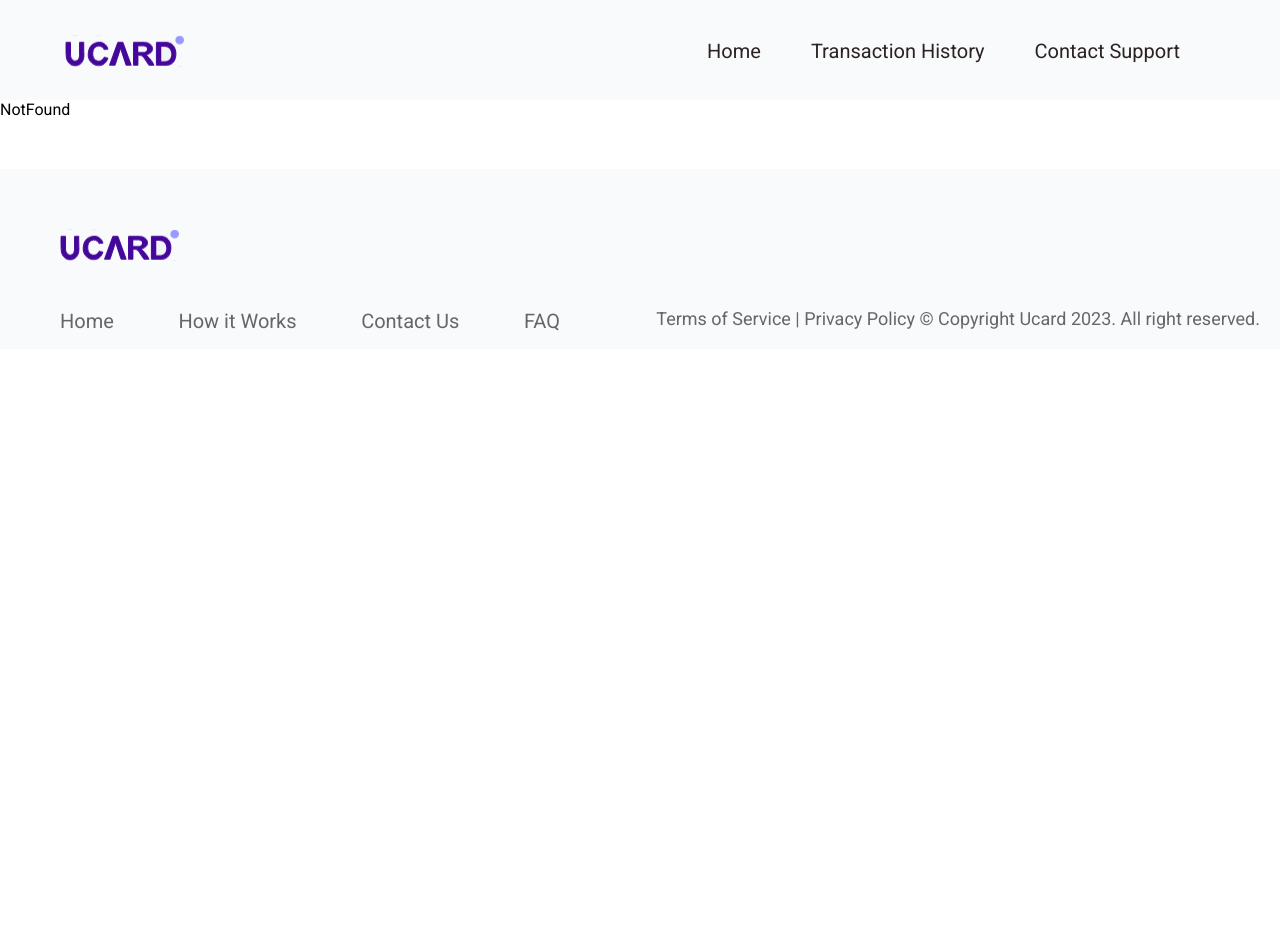
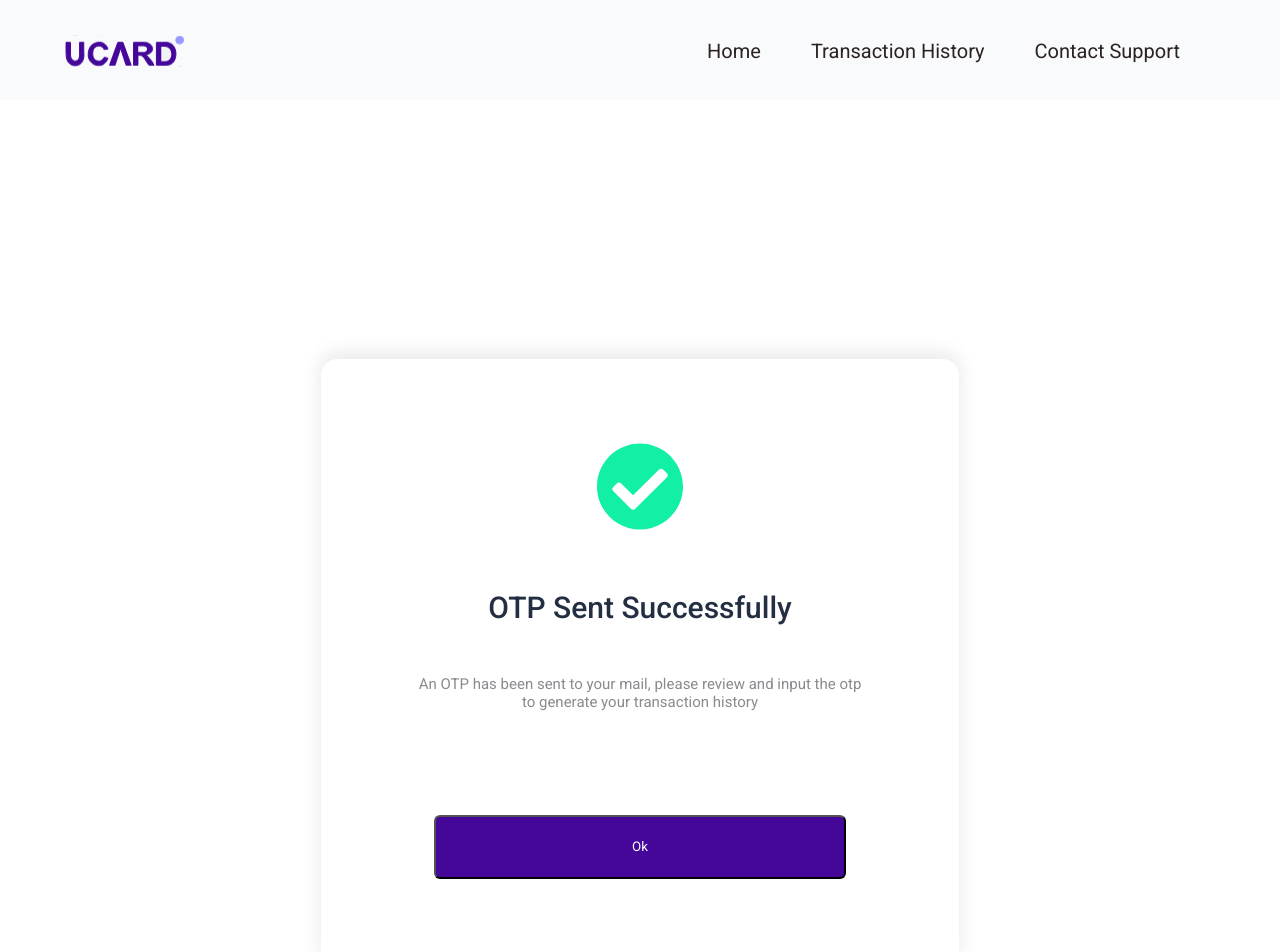
Before and after one commit to Afosbids/ucard_dtc, a React (Vite) app: page /transaction-success in a window 1280 px wide. Shown: the top 952 px of the page. Before the commit the page ends 800 px from the top, so only its background shows below. Built offline with nearby package versions, Linux system fonts and the light colour scheme.

Commit message:
transaction success modal component created

```diff
--- a/src/App.jsx
+++ b/src/App.jsx
@@ -10,6 +10,7 @@ import OrderSummaryPage from './pages/OrderSummaryPage/OrderSummaryPage'
 import PaymentOptionDetailPage from './pages/PaymentOptionDetailPage/PaymentOptionDetail'
 import TransactionConfirmPage from './pages/TransactionConfirmPage/TransactionConfirmPage'
 import TransactionHistoryPage from './pages/TransactionHistoryPage/TransactionHistoryPage'
+import TransactionSuccessfulModal from './components/TransactionSuccessfulModal/TransactionSuccessfulModal'
 import OrderDetailNavBar from './components/OrderDetailPageComponent/OrderDetailNavBar'
 import { Layout } from './components/Layout/Layout'
 import SelectPaymentOption from './components/SelectPaymentOption/SelectPaymentOption'
@@ -29,6 +30,7 @@ function App() {
       <Route path='/transaction-confirm-page' element={<TransactionConfirmPage />}></Route>
       <Route path='/transaction-history-page' element={<TransactionHistoryPage />}></Route>
       <Route path='/select-payment-option' element={<SelectPaymentOption />}></Route>
+      <Route path='/transaction-success' element={<TransactionSuccessfulModal />}></Route>
       <Route path='*' element={<NotFound />} />
       </Route>
     </Routes>
--- a/src/components/TransactionSuccessfulModal/TransactionSuccessfulModal.css
+++ b/src/components/TransactionSuccessfulModal/TransactionSuccessfulModal.css
@@ -17,7 +17,8 @@
 }
 
 .success_icon > img {
-    margin-top: 50px;
+    margin-top: -5px;
+    align-items: center;
 }
 
 .tran_body {
@@ -25,5 +26,52 @@
     flex-direction: column;
     align-items: center;
     justify-content: center;
-    margin-top: -150px;
+    margin-top: 50px;
 }
+
+.tran_body > h1 {
+    display: flex;
+    text-align: center;
+    margin-top: 10px;
+    font-family: 'Roboto';
+    font-style: normal;
+    font-weight: 500;
+    font-size: 30px;
+    line-height: 35px;
+    text-align: center;
+    color: #242E42;
+}
+
+.tran_body > p {
+    display: flex;
+    text-align: center;
+    width: 450px;
+    height: 80px;
+    margin-top: 50px;
+    font-family: 'Roboto';
+    font-style: normal;
+    font-weight: 400;
+    font-size: 15px;
+    line-height: 18px;
+    text-align: center;
+    color: #8A8A8F;
+}
+
+.success-btn {
+    display: flex;
+    flex-direction: row;
+    justify-content: center;
+    align-items: center;
+    padding: 9px 150px;
+    gap: 10px;
+    width: 412px;
+    height: 64px;
+    left: 658px;
+    top: 732px;
+    background: #45079A;
+    border-radius: 6px;
+    align-items: center;
+    text-align: center;
+    color: #FFFFFF;
+    margin-top: 60px;
+}
--- a/src/components/TransactionSuccessfulModal/TransactionSuccessfulModal.jsx
+++ b/src/components/TransactionSuccessfulModal/TransactionSuccessfulModal.jsx
@@ -12,6 +12,7 @@ const TransactionSuccessfulModal = () => {
                             <h1>OTP Sent Successfully</h1>
                             <p>An OTP has been sent to your mail, please review and input the otp to generate your transaction history</p>
                         </div>
+                        <input className="success-btn" type="button" value="Ok" />
                     </div>
             </div>
         </div>
--- a/src/pages/TransactionHistoryPage/TransactionHistoryPage.jsx
+++ b/src/pages/TransactionHistoryPage/TransactionHistoryPage.jsx
@@ -1,6 +1,4 @@
 import React from 'react'
-import CableTVTypeSelection from '../../components/CableTVTypeSelection/CableTVTypeSelection'
-import DstvSelection from '../../components/DstvSelection/DstvSelection'
 import OrderDetailNavBar from '../../components/OrderDetailPageComponent/OrderDetailNavBar'
 import './TransactionHistoryPage.css'
 
@@ -18,8 +16,6 @@ const TransactionHistoryPage = () => {
             <div className='transaction_btn'>
                 <button>Submit</button>
             </div>
-            {/* <DstvSelection /> */}
-            {/* <CableTVTypeSelection /> */}
         </div>
 
     )
```
Also changed, not shown: src/assets/Shape.svg (added).
